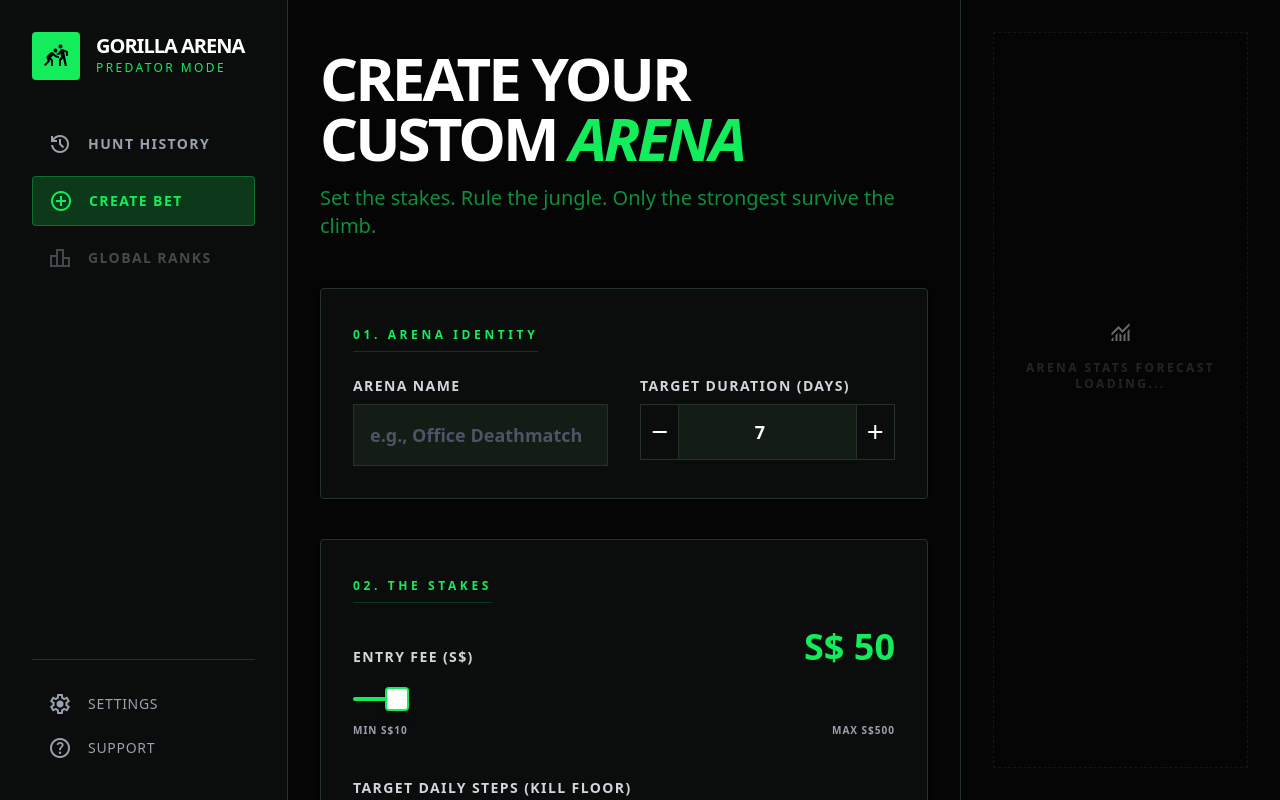
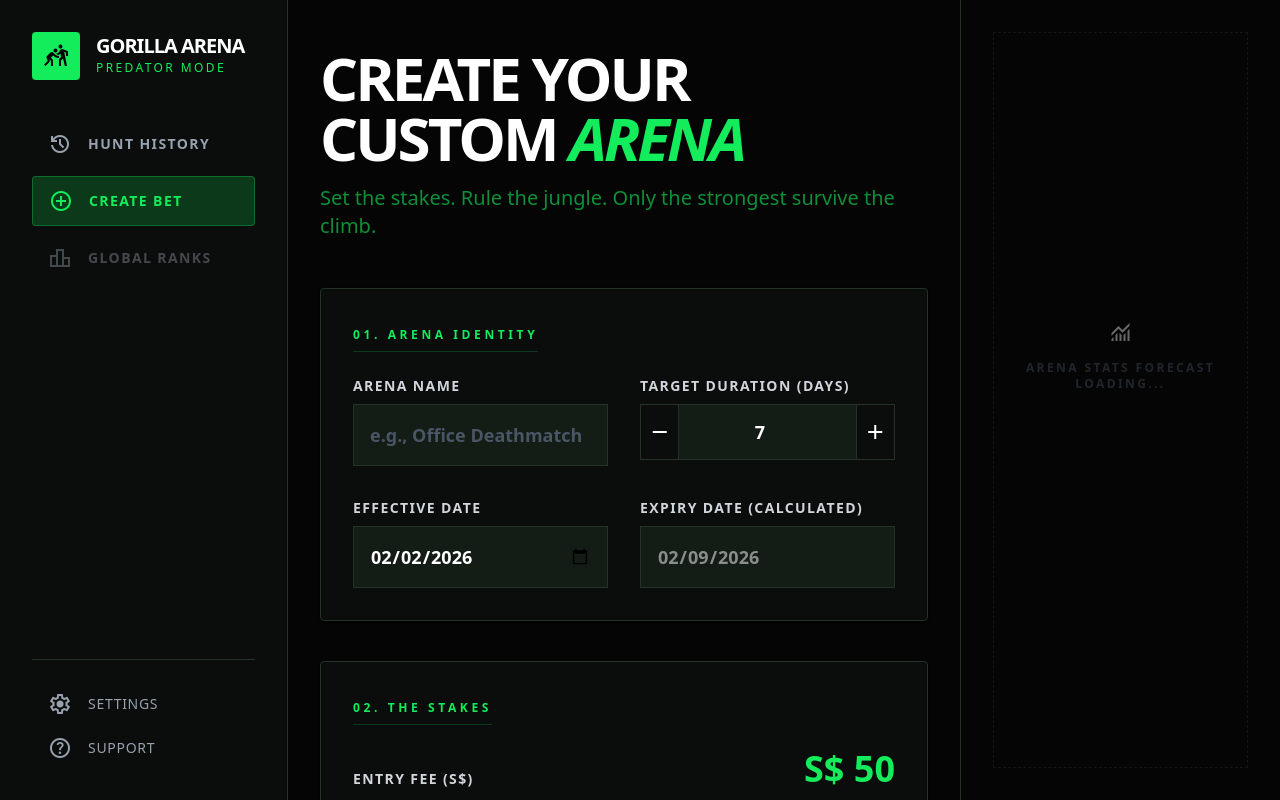
Before and after one commit to ailieyiming/gorilla-arena, a Next.js app: page /create-game in a window 1280 px wide. Built offline with nearby package versions, Linux system fonts and the light colour scheme.

Commit message:
landing page navigation

```diff
--- a/src/app/create-game/page.tsx
+++ b/src/app/create-game/page.tsx
@@ -9,6 +9,15 @@ export default function CreateGamePage() {
     const [isLoading, setIsLoading] = useState(false);
     const [duration, setDuration] = useState(7);
     const [fee, setFee] = useState(50);
+    const [effectiveDate, setEffectiveDate] = useState(new Date().toISOString().split('T')[0]);
+
+    const calculateExpiryDate = (start: string, days: number) => {
+        const date = new Date(start);
+        date.setDate(date.getDate() + days);
+        return date.toISOString().split('T')[0];
+    };
+
+    const expiryDate = calculateExpiryDate(effectiveDate, duration);
 
     const handleConfirm = () => {
         setIsLoading(true);
@@ -123,6 +132,24 @@ export default function CreateGamePage() {
                                             </button>
                                         </div>
                                     </div>
+                                    <div className="flex flex-col gap-2">
+                                        <label className="text-sm font-bold uppercase tracking-widest text-gray-300">Effective Date</label>
+                                        <input
+                                            className="bg-field-dark border border-border-dark text-white p-4 focus:ring-1 focus:ring-primary focus:border-primary outline-none transition-all text-lg font-bold"
+                                            type="date"
+                                            value={effectiveDate}
+                                            onChange={(e) => setEffectiveDate(e.target.value)}
+                                        />
+                                    </div>
+                                    <div className="flex flex-col gap-2">
+                                        <label className="text-sm font-bold uppercase tracking-widest text-gray-300">Expiry Date (Calculated)</label>
+                                        <input
+                                            readOnly
+                                            className="bg-field-dark border border-border-dark text-white/50 p-4 outline-none transition-all text-lg font-bold cursor-not-allowed"
+                                            type="date"
+                                            value={expiryDate}
+                                        />
+                                    </div>
                                 </div>
                             </div>
 
--- a/src/app/page.tsx
+++ b/src/app/page.tsx
@@ -1,3 +1,5 @@
+"use client";
+
 import React from 'react';
 
 export default function Home() {
@@ -13,14 +15,16 @@ export default function Home() {
             <h1 className="text-2xl font-bold tracking-tighter italic">GORILLA ARENA</h1>
           </div>
           <nav className="hidden md:flex items-center gap-10">
-            <a href="#" className="text-sm font-bold uppercase tracking-widest hover:text-primary transition-colors">Arenas</a>
-            <a href="#" className="text-sm font-bold uppercase tracking-widest hover:text-primary transition-colors">The Vault</a>
-            <a href="#" className="text-sm font-bold uppercase tracking-widest hover:text-primary transition-colors text-alert-red">Roast Feed</a>
+            <a href="#active-hunts" className="text-sm font-bold uppercase tracking-widest hover:text-primary transition-colors">Arenas</a>
+            <a href="#" className="text-sm font-bold uppercase tracking-widest hover:text-primary transition-colors">Leaderboard</a>
             <a href="#" className="text-sm font-bold uppercase tracking-widest hover:text-primary transition-colors">Stats</a>
           </nav>
           <div className="flex items-center gap-4">
+            <button className="text-white text-sm font-bold uppercase tracking-widest hover:text-primary transition-colors px-4">
+              Login
+            </button>
             <button className="bg-primary text-black px-6 py-2 rounded-lg font-bold uppercase text-xs tracking-widest hover:bg-white transition-all">
-              Connect Wallet
+              Sign Up
             </button>
             <div className="w-10 h-10 rounded-full bg-card-dark border border-primary/30 flex items-center justify-center overflow-hidden">
               <img
@@ -56,11 +60,12 @@ export default function Home() {
               The only platform where AI <span className="text-alert-red font-bold uppercase">roasts</span> your failure or <span className="text-primary font-bold uppercase">rewards</span> your grind. Step up or stay broke.
             </p>
             <div className="flex flex-col md:flex-row items-center justify-center gap-4">
-              <a href="/onboarding" className="w-full md:w-auto">
-                <button className="w-full px-12 py-5 bg-primary text-black font-black uppercase italic text-xl rounded-lg hover:scale-105 transition-transform shadow-[0_0_30px_rgba(6,249,107,0.3)]">
+              <button
+                onClick={() => document.getElementById('active-hunts')?.scrollIntoView({ behavior: 'smooth' })}
+                className="w-full md:w-auto px-12 py-5 bg-primary text-black font-black uppercase italic text-xl rounded-lg hover:scale-105 transition-transform shadow-[0_0_30px_rgba(6,249,107,0.3)]"
+              >
                 Enter the Arena
               </button>
-              </a>
               <button className="w-full md:w-auto px-12 py-5 border-2 border-white text-white font-black uppercase italic text-xl rounded-lg hover:bg-white hover:text-black transition-all">
                 How it Works
               </button>
@@ -115,7 +120,7 @@ export default function Home() {
         </section>
 
         {/* Arena Selection Header */}
-        <section className="max-w-7xl mx-auto px-6 pt-10">
+        <section id="active-hunts" className="max-w-7xl mx-auto px-6 pt-10">
           <div className="flex items-end justify-between border-b border-white/10 pb-4">
             <div>
               <h2 className="text-5xl font-black tracking-tighter uppercase italic">Active Hunts</h2>
@@ -164,9 +169,11 @@ export default function Home() {
                     <p className="text-[10px] uppercase font-bold tracking-widest text-alert-red">48H Remaining</p>
                   </div>
                 </div>
+                <a href="/onboarding" className="block w-full">
                   <button className="w-full py-4 bg-primary text-black font-black uppercase tracking-widest text-sm rounded-lg group-hover:shadow-[0_0_20px_rgba(6,249,107,0.4)] transition-all">
                     Join the Hunt
                   </button>
+                </a>
               </div>
             </div>
 
@@ -199,9 +206,11 @@ export default function Home() {
                     <p className="text-[10px] uppercase font-bold tracking-widest text-alert-red">Starts in 6H</p>
                   </div>
                 </div>
+                <a href="/onboarding" className="block w-full">
                   <button className="w-full py-4 bg-primary text-black font-black uppercase tracking-widest text-sm rounded-lg group-hover:shadow-[0_0_20px_rgba(6,249,107,0.4)] transition-all">
-                  Lock In
+                    Join the Hunt
                   </button>
+                </a>
               </div>
             </div>
 
@@ -237,9 +246,11 @@ export default function Home() {
                     <p className="text-[10px] uppercase font-bold tracking-widest text-alert-red italic font-black">Limited Spots</p>
                   </div>
                 </div>
+                <a href="/onboarding" className="block w-full">
                   <button className="w-full py-4 bg-white text-black font-black uppercase tracking-widest text-sm rounded-lg hover:bg-primary transition-all">
-                  Enter the Void
+                    Join the Hunt
                   </button>
+                </a>
               </div>
             </div>
           </div>
```
Lines whose indentation alone changed are shown as unchanged.
